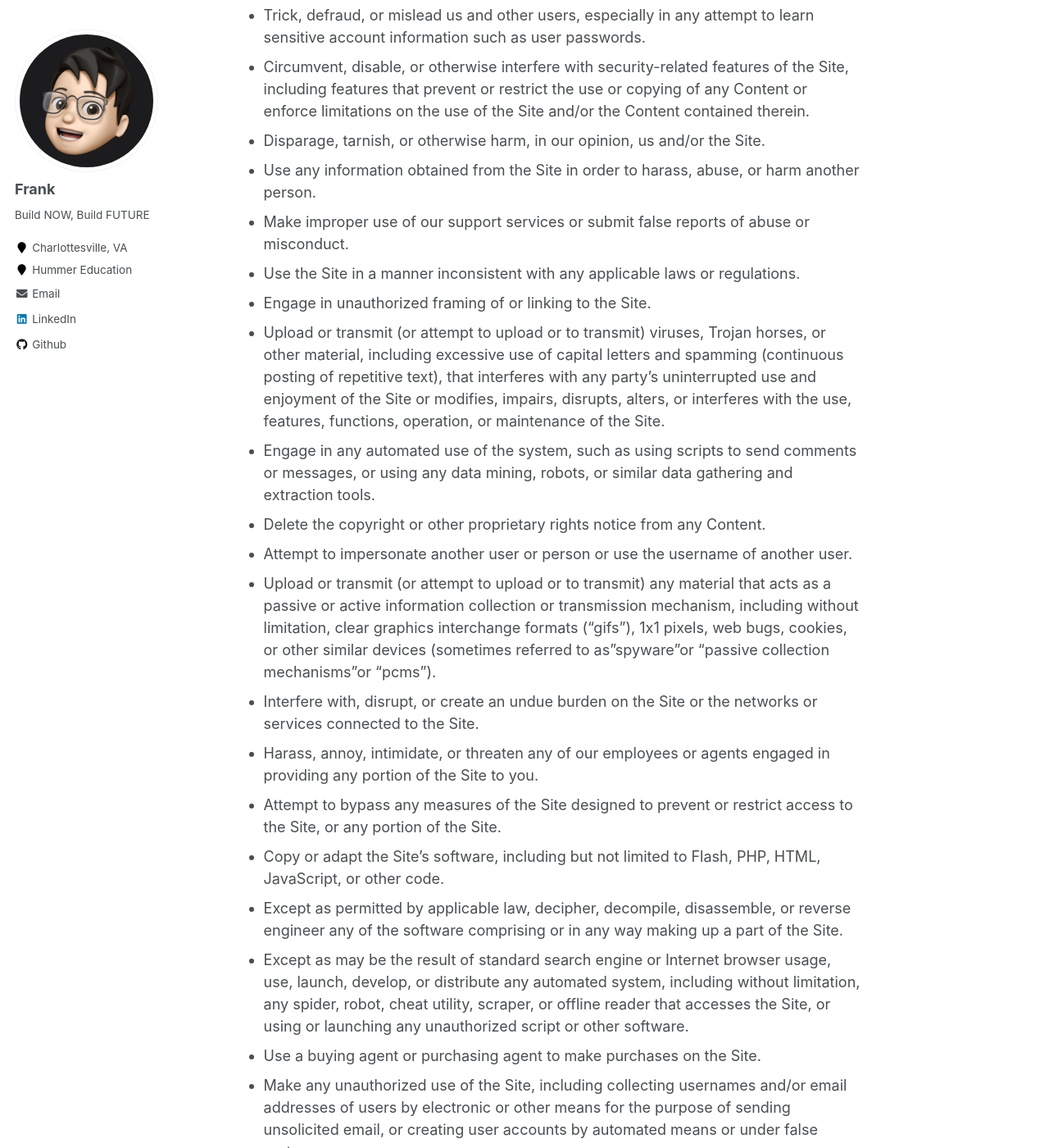
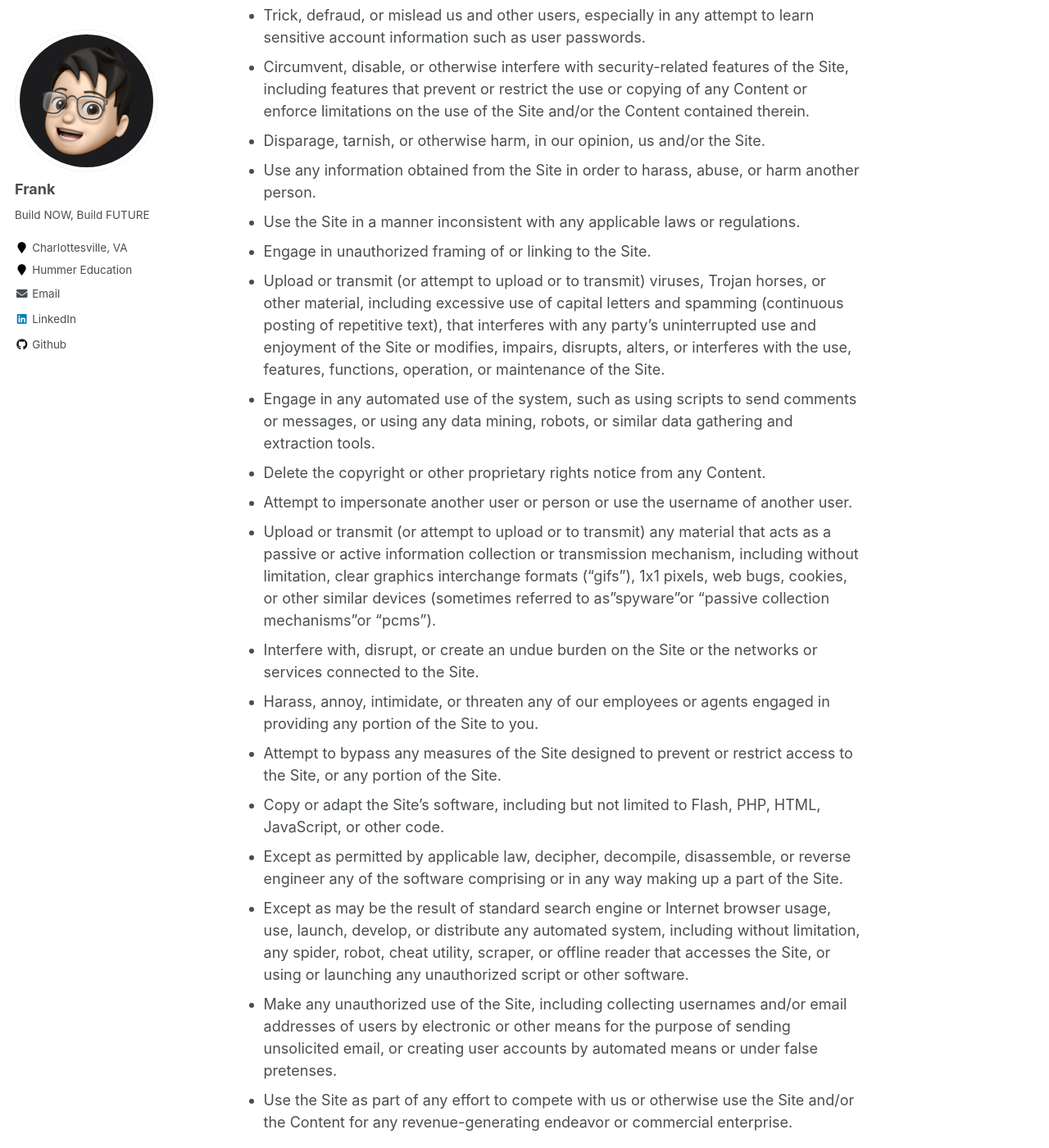
Before and after one commit to FangFrankSun/AcademicPage, a Jekyll site: the page built from _pages/terms.md, in a window 1280 px wide and 1400 px high, scrolled down 1824 px. Shown: the whole window at 82% size. Built offline with Jekyll 4.4.1, drawn with Linux system fonts in a browser that asks for light colours.

Commit message:
Update terms.md

```diff
--- a/_pages/terms.md
+++ b/_pages/terms.md
@@ -37,7 +37,6 @@ As a user of the Site, you agree not to:
 - Circumvent, disable, or otherwise interfere with security-related features of the Site, including features that prevent or restrict the use or copying of any Content or enforce limitations on the use of the Site and/or the Content contained therein.
 - Disparage, tarnish, or otherwise harm, in our opinion, us and/or the Site.
 - Use any information obtained from the Site in order to harass, abuse, or harm another person.
-- Make improper use of our support services or submit false reports of abuse or misconduct.
 - Use the Site in a manner inconsistent with any applicable laws or regulations.
 - Engage in unauthorized framing of or linking to the Site.
 - Upload or transmit  (or attempt to upload or to transmit) viruses, Trojan horses, or other material, including excessive use of capital letters and spamming (continuous posting of repetitive text), that interferes with any party's uninterrupted use and enjoyment of the Site or modifies, impairs, disrupts, alters, or interferes with the use, features, functions, operation, or maintenance of the Site.
@@ -51,7 +50,6 @@ As a user of the Site, you agree not to:
 - Copy or adapt the Site's software, including but not limited to Flash, PHP, HTML, JavaScript, or other code.
 - Except as permitted by applicable law, decipher, decompile, disassemble, or reverse engineer any of the software comprising or in any way making up a part of the Site.
 - Except as may be the result of standard search engine or Internet browser usage, use, launch, develop, or distribute any automated system, including without limitation, any spider, robot, cheat utility, scraper, or offline reader that accesses the Site, or using or launching any unauthorized script or other software.
-- Use a buying agent or purchasing agent to make purchases on the Site.
 - Make any unauthorized use of the Site, including collecting usernames and/or email addresses of users by electronic or other means for the purpose of sending unsolicited email, or creating user accounts by automated means or under false pretenses.
 - Use the Site as part of any effort to compete with us or otherwise use the Site and/or the Content for any revenue-generating endeavor or commercial enterprise.
 
```
